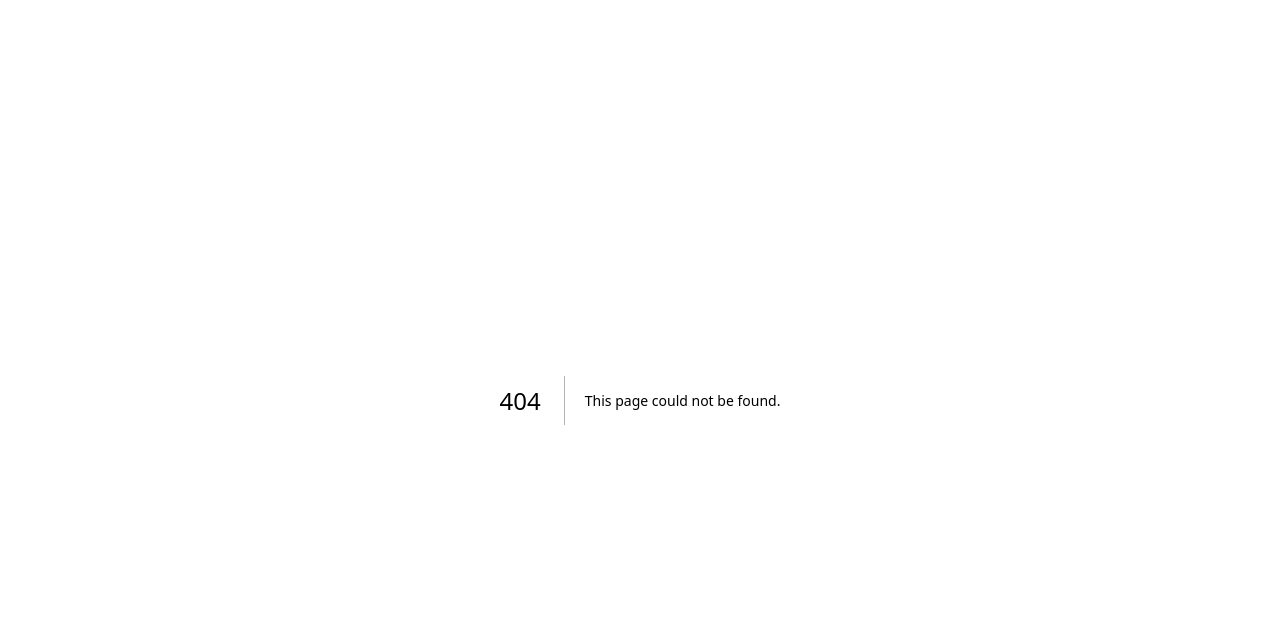
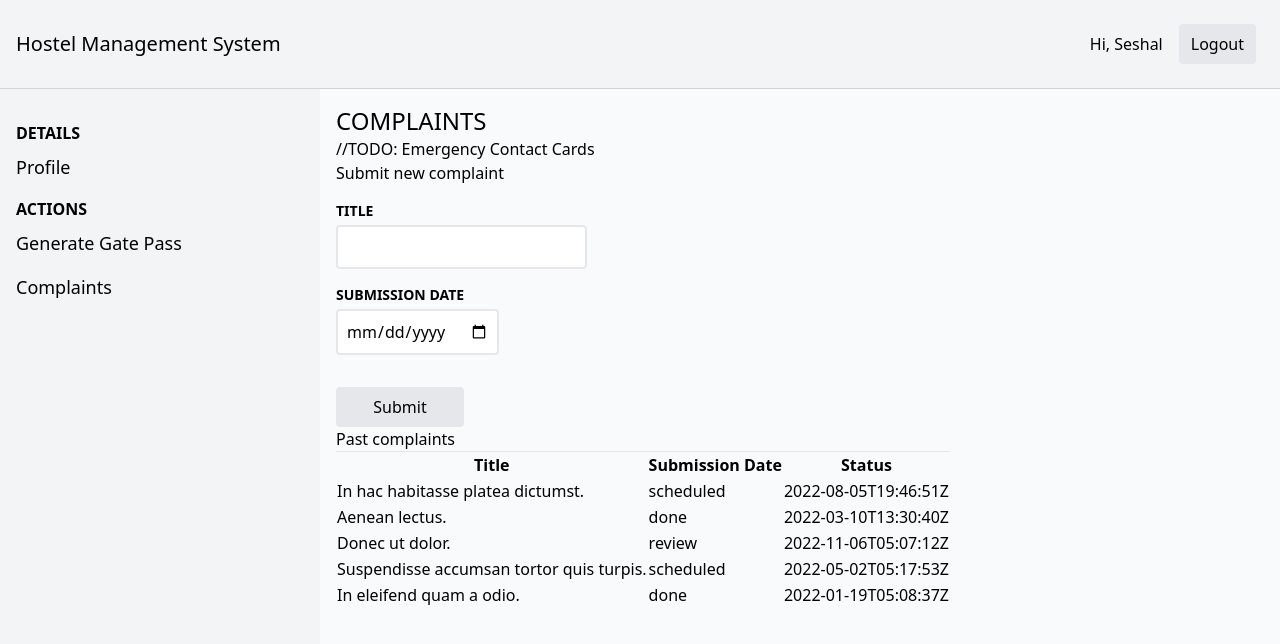
Before and after one commit to seshaljain/beta23_200OK, a Next.js app: page /dashboard/student/complaints in a window 1280 px wide. Before the commit this address had no page. Shown: the top 644 px of the page. Built offline with nearby package versions, Linux system fonts and the light colour scheme.

Commit message:
Implement Complaints CRUD

```diff
--- a/components/layouts/dashboard.js
+++ b/components/layouts/dashboard.js
@@ -1,9 +1,13 @@
 import Sidebar from './sidebar.js'
 import Link from 'next/link'
+import Head from 'next/head'
 
-export default function Layout({ children }) {
+export default function Layout({ children, title }) {
   return (
     <>
+      <Head>
+        <title>{title} | HMS</title>
+      </Head>
       <nav className="flex items-center justify-between p-4 bg-gray-100 border-b border-gray-300">
         <h2 className="text-xl font-medium">
           <Link href="/dashboard/student">Hostel Management System</Link>
@@ -17,7 +21,10 @@ export default function Layout({ children }) {
       </nav>
       <main className="flex flex-wrap bg-gray-50">
         <Sidebar />
-        <article className="p-4">{children}</article>
+        <div className="p-4">
+          <h1 className="text-2xl font-medium uppercase">{title}</h1>
+          <article>{children}</article>
+        </div>
       </main>
     </>
   )
--- a/components/layouts/sidebar.js
+++ b/components/layouts/sidebar.js
@@ -14,8 +14,13 @@ export default function Navbar() {
       <h3 className="mt-4 font-bold uppercase">Actions</h3>
       <ul className="my-2 space-y-4">
         <li>
-          <Link href="/dashboard/student/gatepass" className="text-lg">
+          <Link href="#" className="text-lg" aria-disabled>
             Generate Gate Pass
+          </Link>
+        </li>
+        <li>
+          <Link href="/dashboard/student/complaints" className="text-lg">
+            Complaints
           </Link>
         </li>
       </ul>
--- /dev/null
+++ b/pages/dashboard/student/complaints.js
@@ -0,0 +1,104 @@
+import DashboardLayout from '../../../components/layouts/dashboard'
+import { Formik, Field, Form } from 'formik'
+
+const styles = {
+  label: 'block uppercase text-sm font-bold mt-4',
+  field: 'p-2 mt-1 rounded border border-gray-200 border-2',
+}
+
+const dummyData = [
+  {
+    id: 1,
+    title: 'In hac habitasse platea dictumst.',
+    subDate: '2022-08-05T19:46:51Z',
+    status: 'scheduled',
+  },
+  {
+    id: 2,
+    title: 'Aenean lectus.',
+    subDate: '2022-03-10T13:30:40Z',
+    status: 'done',
+  },
+  {
+    id: 3,
+    title: 'Donec ut dolor.',
+    subDate: '2022-11-06T05:07:12Z',
+    status: 'review',
+  },
+  {
+    id: 4,
+    title: 'Suspendisse accumsan tortor quis turpis.',
+    subDate: '2022-05-02T05:17:53Z',
+    status: 'scheduled',
+  },
+  {
+    id: 5,
+    title: 'In eleifend quam a odio.',
+    subDate: '2022-01-19T05:08:37Z',
+    status: 'done',
+  },
+]
+
+export default function Complaints() {
+  return (
+    <DashboardLayout title="Complaints">
+    <p>//TODO: Emergency Contact Cards</p>
+      <h2>Submit new complaint</h2>
+      <Formik
+        initialValues={{ name: '', email: '' }}
+        onSubmit={async (values) => {
+          await new Promise((resolve) => setTimeout(resolve, 500))
+          alert(JSON.stringify(values, null, 2))
+        }}
+      >
+        <Form>
+          <label className={styles.label} htmlFor="title">
+            Title
+          </label>
+          <Field className={styles.field} id="title" name="title" type="text" />
+          <label className={styles.label} htmlFor="subDate">
+            Submission Date
+          </label>
+          <Field
+            className={styles.field}
+            id="subDate"
+            name="subDate"
+            type="date"
+          />
+          <div className="mt-8">
+            <button
+              type="submit"
+              className="w-32 px-3 py-2 text-center bg-gray-200 rounded hover:shadow"
+            >
+              Submit
+            </button>
+          </div>
+        </Form>
+      </Formik>
+
+      <h2>Past complaints</h2>
+      <div className="bg-gray-200 rounded-t"></div>
+      <hr />
+      <table className="w-full">
+        <thead>
+          <tr className="py-4">
+            <th>Title</th>
+            <th>Submission Date</th>
+            <th>Status</th>
+          </tr>
+        </thead>
+        <tbody>
+          {dummyData.map((c) => {
+            return (
+              <tr className="py-4" key={c.id}>
+                <td>{c.title}</td>
+                <td>{c.status}</td>
+                <td>{c.subDate}</td>
+              </tr>
+            )
+          })}
+        </tbody>
+      </table>
+    </DashboardLayout>
+  )
+}
--- a/pages/dashboard/student/profile.js
+++ b/pages/dashboard/student/profile.js
@@ -8,8 +8,7 @@ const styles = {
 
 export default function Profile() {
   return (
-    <DashboardLayout>
-      <h1 className="text-2xl font-medium uppercase">Update Profile Details</h1>
+    <DashboardLayout title="Update Profile Details">
       <Formik
         initialValues={{ name: '', email: '' }}
         onSubmit={async (values) => {
```
